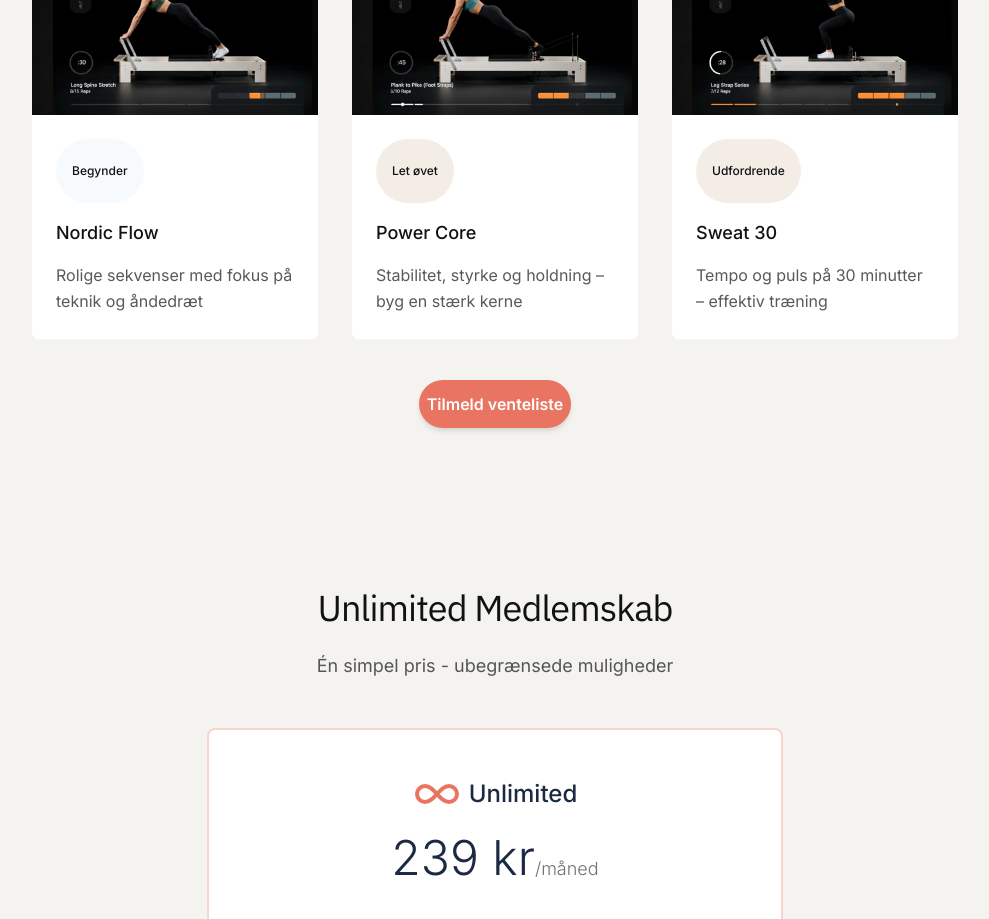
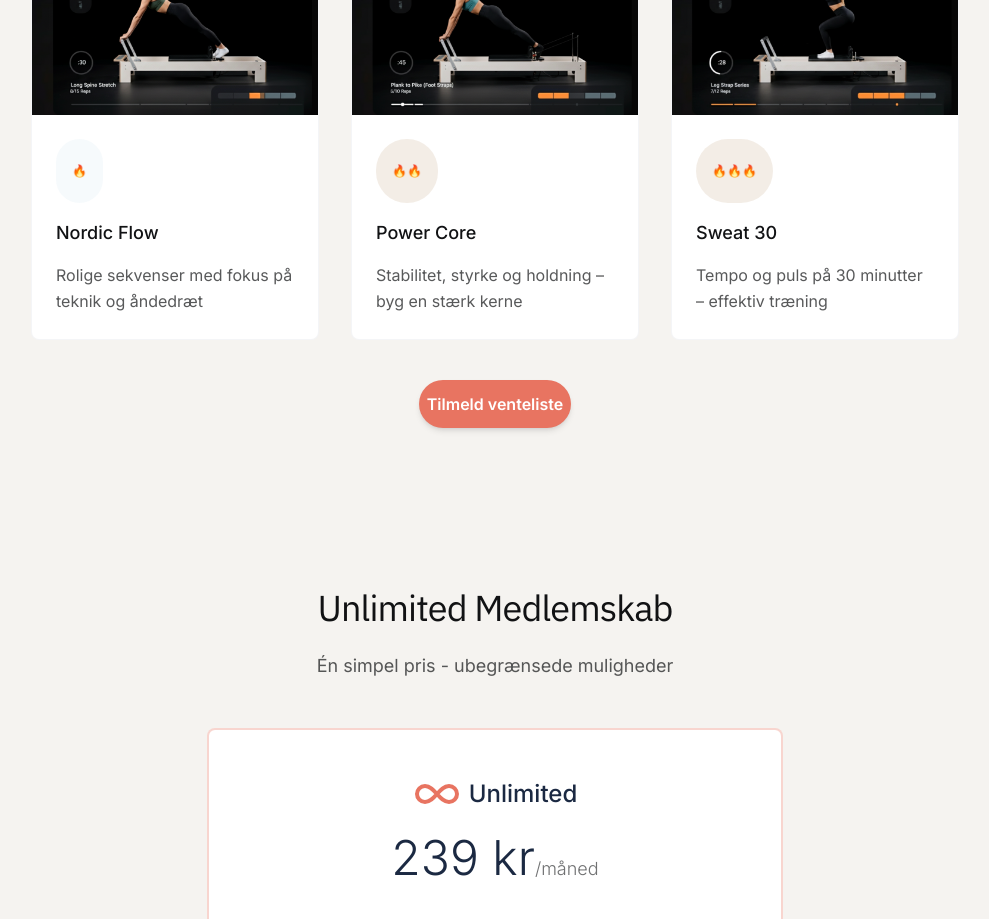
Before and after one commit to YouEx/nordicpilates, a Next.js app: page / in a window 1280 px wide. Shown: the part 3100-4019 px from the top of the page, without its empty margins (145-1134 px from the left). Built offline with nearby package versions, Linux system fonts and the light colour scheme; no server answers.

Commit message:
Erstat difficulty labels med fire emojis: 🔥 (begynder), 🔥🔥 (let øvet), 🔥🔥🔥 (udfordrende)

```diff
--- a/app/page.tsx
+++ b/app/page.tsx
@@ -204,7 +204,7 @@ export default function Home() {
               </div>
               <div className="p-24">
                 <div className="inline-block bg-ice-blue/20 text-graphite text-xs font-medium px-12 py-6 rounded-full mb-16">
-                  Begynder
+                  🔥
                 </div>
                 <h3 className="mb-12 text-lg">Nordic Flow</h3>
                 <p className="text-graphite/70 text-sm">
@@ -218,7 +218,7 @@ export default function Home() {
               </div>
               <div className="p-24">
                 <div className="inline-block bg-[#C4A582]/20 text-graphite text-xs font-medium px-12 py-6 rounded-full mb-16">
-                  Let øvet
+                  🔥🔥
                 </div>
                 <h3 className="mb-12 text-lg">Power Core</h3>
                 <p className="text-graphite/70 text-sm">
@@ -232,7 +232,7 @@ export default function Home() {
               </div>
               <div className="p-24">
                 <div className="inline-block bg-[#C4A582]/20 text-graphite text-xs font-medium px-12 py-6 rounded-full mb-16">
-                  Udfordrende
+                  🔥🔥🔥
                 </div>
                 <h3 className="mb-12 text-lg">Sweat 30</h3>
                 <p className="text-graphite/70 text-sm">
```
